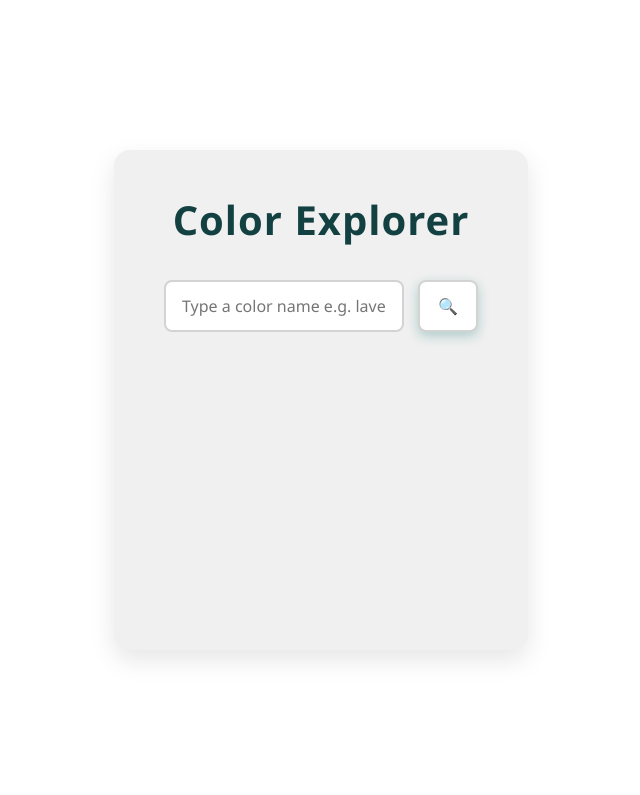
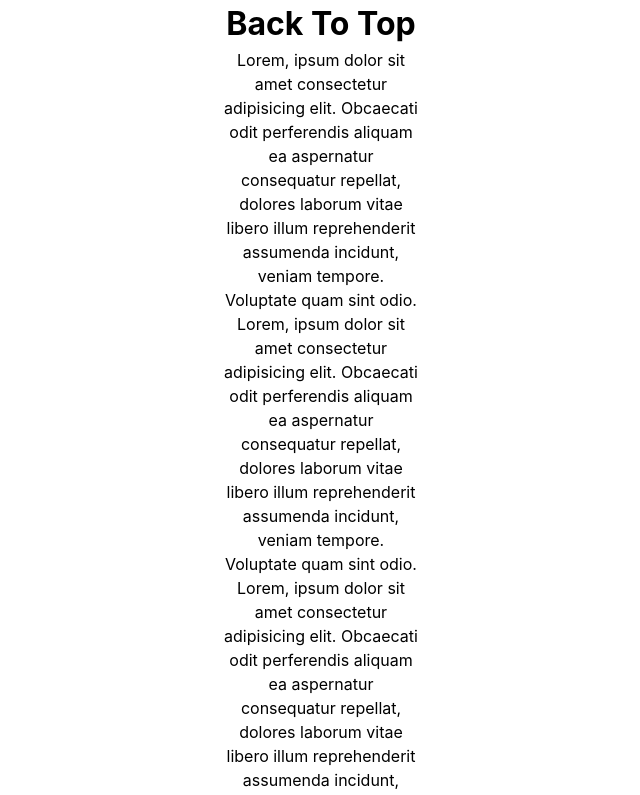
Before and after one commit to shubhamchasing/react-vite-prep, a React (Vite) app: page / in a window 1280 px wide. Shown: the top 795 px of the page, without its empty margins (319-959 px from the left). Built offline with nearby package versions, Linux system fonts and the light colour scheme.

Commit message:
feat: add scroll to top

```diff
--- a/src/App.jsx
+++ b/src/App.jsx
@@ -1,5 +1,6 @@
 import "./App.css";
-import ColorExplorer from "./Components/ColorExplorer";
+import BackToTop from "./Components/BackToTop";
+// import ColorExplorer from "./Components/ColorExplorer";
 // import AuthParent from "./Components/Authentication/AuthParent";
 // import CopyClipboard from "./Components/CopyToClipboard";
 // import FaqAccordion from "./Components/FaqAccordian";
@@ -38,7 +39,7 @@ function App() {
   return (
     <>
       <div className="App">
-        <ColorExplorer />
+        <BackToTop />
       </div>
     </>
   );
--- /dev/null
+++ b/src/Components/BackToTop/index.jsx
@@ -0,0 +1,54 @@
+import { useEffect, useState } from "react";
+import "./styles.css";
+
+function BackToTop() {
+  const [isVisible, setIsVisible] = useState(false);
+
+  useEffect(() => {
+    // Add scroll event listener to toggle visibility
+
+    function handleScroll() {
+      if (window.scrollY > 400) {
+        setIsVisible(true);
+      } else {
+        setIsVisible(false);
+      }
+    }
+
+    window.addEventListener("scroll", handleScroll);
+    return () => window.removeEventListener("scroll", handleScroll);
+  }, []);
+
+  function scrollToTop() {
+    // Implement smooth scroll to top
+
+    window.scrollTo({ top: 0, behavior: "smooth" });
+  }
+  return (
+    <div className="backToTop">
+      <h1>Back To Top</h1>
+      {Array.from({ length: 20 }, (_, index) => index + 1).map((_, index) => (
+        <p key={index} style={{ width: "200px", margin: "0 auto" }}>
+          Lorem, ipsum dolor sit amet consectetur adipisicing elit. Obcaecati
+          odit perferendis aliquam ea aspernatur consequatur repellat, dolores
+          laborum vitae libero illum reprehenderit assumenda incidunt, veniam
+          tempore. Voluptate quam sint odio.
+        </p>
+      ))}
+
+      <div className="container">
+        {/* Show this button only after scrolling down */}
+        {isVisible && (
+          <button
+            className="backtotop-btn"
+            onClick={scrollToTop}
+            data-testid="back-to-top-btn"
+          >
+            Back to Top
+          </button>
+        )}
+      </div>
+    </div>
+  );
+}
+export default BackToTop;
--- /dev/null
+++ b/src/Components/BackToTop/styles.css
@@ -0,0 +1,13 @@
+.backToTop {
+  margin-bottom: 2.5rem;
+  text-align: center;
+}
+
+.backtotop-btn {
+  position: fixed;
+  bottom: 20px;
+  right: 20px;
+  font-size: 14px;
+  padding: 10px 15px;
+  cursor: pointer;
+}
```
